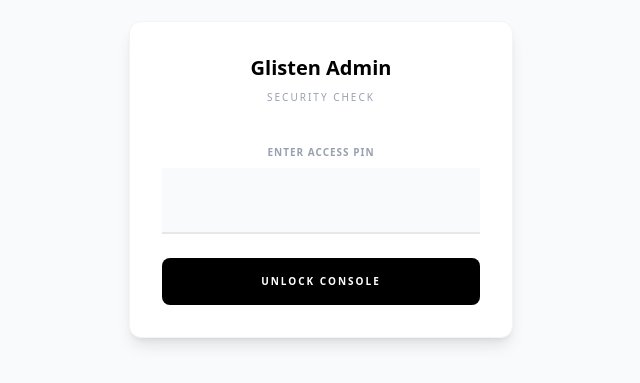
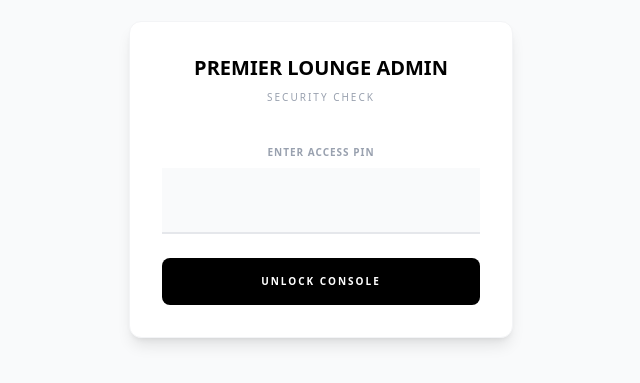
Before and after one commit to Norin209/Lounge, a Next.js app: page /login in a window 1280 px wide. Shown: the part 221-604 px from the top of the page, without its empty margins (319-959 px from the left). Built offline with nearby package versions, Linux system fonts and the light colour scheme.

Commit message:
change the admin panel from glisten to premier and change the pin from 112233 to 040405

```diff
--- a/app/login/page.tsx
+++ b/app/login/page.tsx
@@ -36,7 +36,7 @@ export default function LoginPage() {
     <div className="min-h-screen flex items-center justify-center bg-gray-50 px-4">
       <div className="max-w-sm w-full bg-white p-8 rounded-xl shadow-lg border border-gray-100">
         <div className="text-center mb-10">
-          <h1 className="text-xl font-bold font-playfair mb-2">Glisten Admin</h1>
+          <h1 className="text-xl font-bold font-playfair mb-2">PREMIER LOUNGE ADMIN</h1>
           <p className="text-[10px] text-gray-400 uppercase tracking-[0.2em]">Security Check</p>
         </div>
 
```
